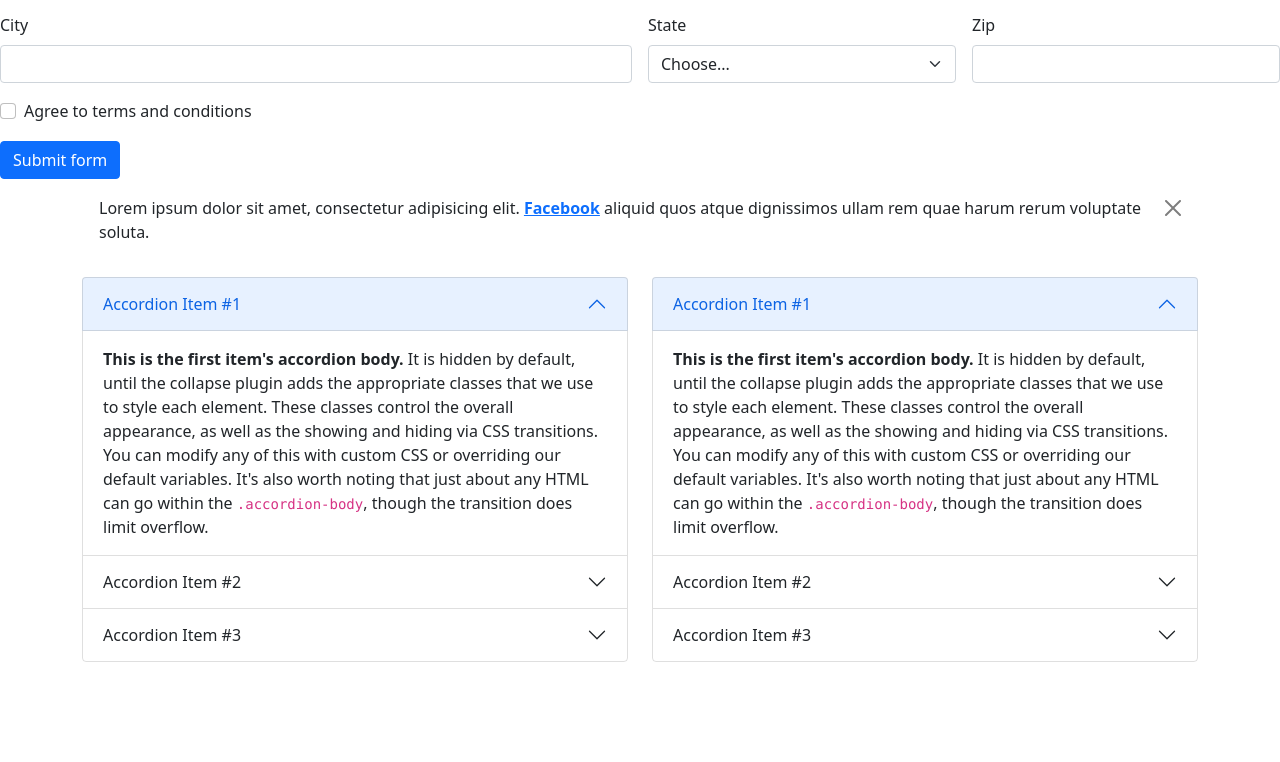
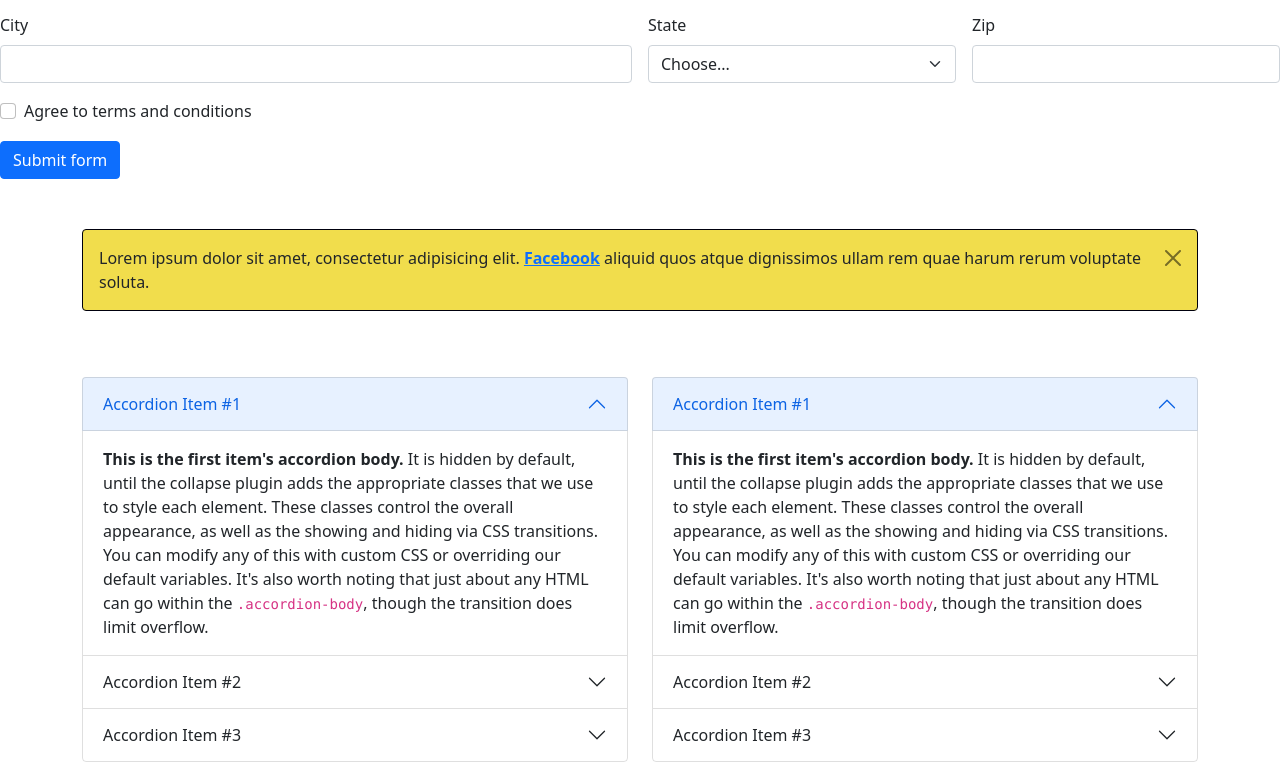
Before and after one commit to Raselbiswas001/bootstrapjs, a plain HTML site: page index.html in a window 1280 px wide. Shown: the part 758-1520 px from the top of the page. Before the commit the page ends 1420 px from the top, so only its background shows below. Drawn offline with Linux system fonts and the light colour scheme; files whose address does not match are found by name.

Commit message:
Update style.css

```diff
--- a/css/style.css
+++ b/css/style.css
@@ -15,3 +15,11 @@ h1{
 	background-color: black;
 	margin-bottom: 10px;
 }
+.alert-item{
+	padding: 50px 0;
+}
+.alert-custom{
+
+	background-color: #f1dd4c;
+	border-color: #00000d;
+}
```
